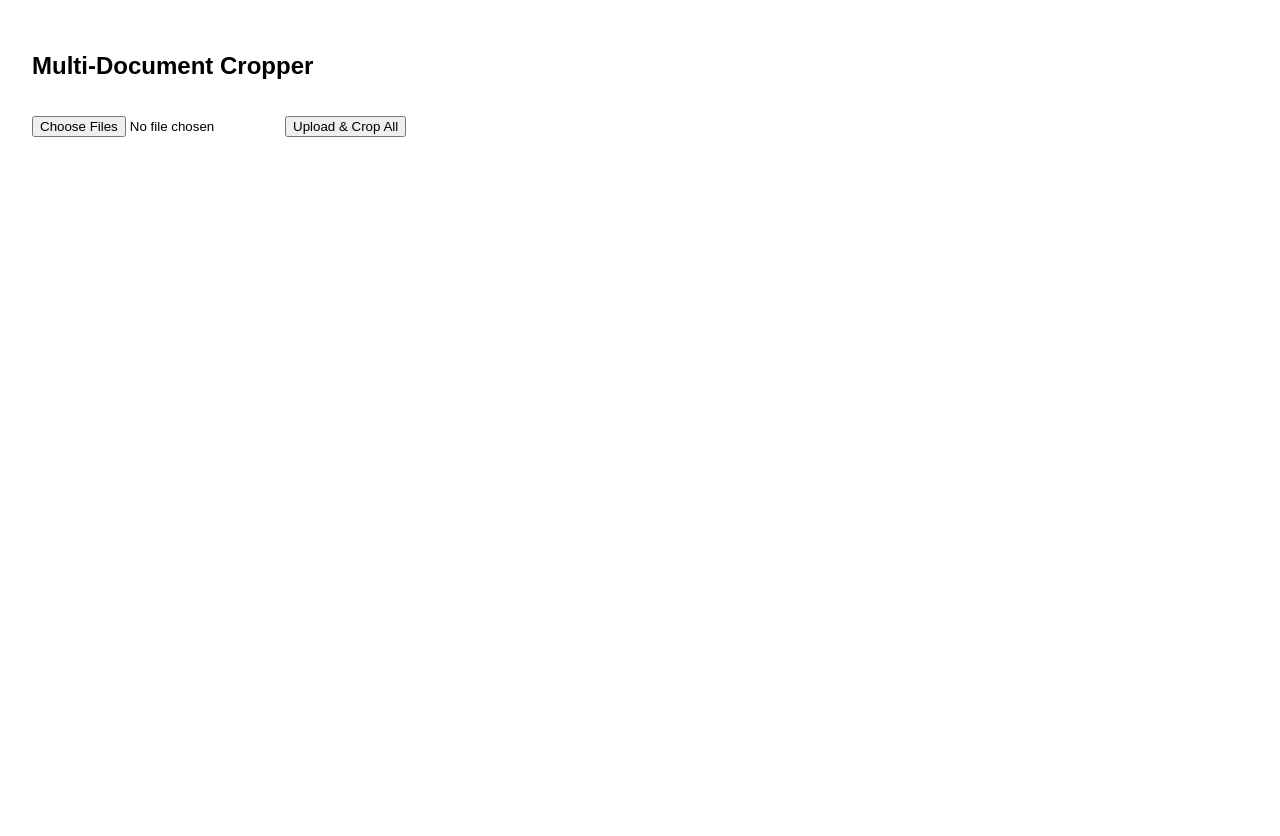
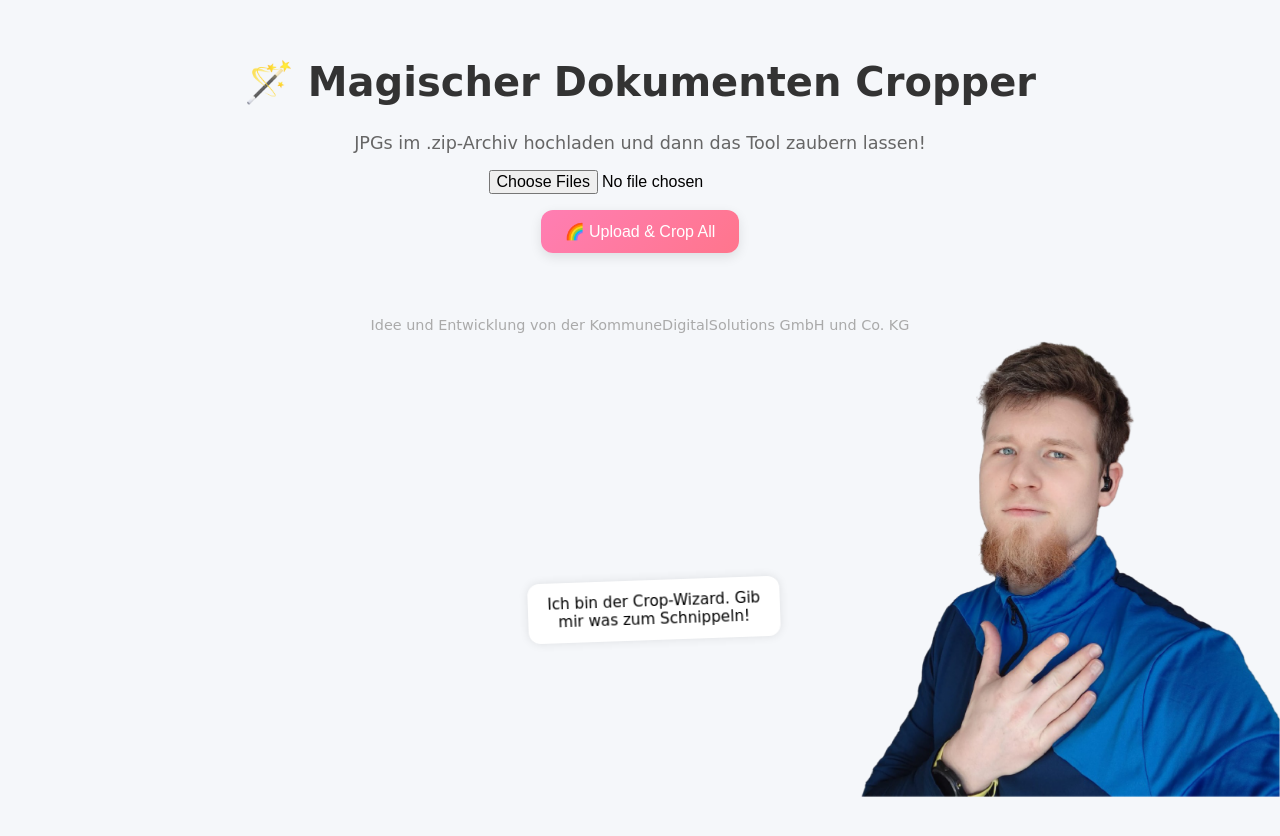
Before and after one commit to pvinnbru/auto_cropper, a React (Create React App) app in the folder frontend/: page / in a window 1280 px wide. Shown: the top 836 px of the page. Before the commit the page ends 800 px from the top, so only its background shows below. Built offline with nearby package versions, Linux system fonts and the light colour scheme.

Commit message:
funny frontend

```diff
--- a/frontend/src/App.js
+++ b/frontend/src/App.js
@@ -3,6 +3,7 @@ import axios from "axios";
 
 function App() {
   const [files, setFiles] = useState([]);
+  const [loading, setLoading] = useState(false);
 
   const handleFileChange = (e) => {
     setFiles(Array.from(e.target.files));
@@ -10,6 +11,7 @@ function App() {
 
   const handleUpload = async () => {
     if (!files.length) return;
+    setLoading(true);
 
     const formData = new FormData();
     files.forEach((file) => formData.append("files", file));
@@ -28,19 +30,128 @@ function App() {
       a.click();
       URL.revokeObjectURL(url);
     } catch (err) {
-      alert("Cropping failed. Make sure the images have dark backgrounds and light content.");
+      alert("🧨 Cropping failed! Did you feed me darkness and light properly?");
+    } finally {
+      setLoading(false);
     }
   };
 
   return (
-    <div style={{ padding: "2rem", fontFamily: "sans-serif" }}>
-      <h2>Multi-Document Cropper</h2>
-      <input type="file" accept=".jpg, .zip" multiple onChange={handleFileChange} />
-      <button onClick={handleUpload} style={{ marginTop: "1rem" }}>
-        Upload & Crop All
+    <div
+      style={{
+        padding: "2rem",
+        fontFamily: "Comic Sans MS, sans-serif",
+        textAlign: "center",
+        background: "#f5f7fa",
+        minHeight: "100vh",
+        position: "relative",
+        overflow: "hidden",
+      }}
+    >
+      <h1 style={{ fontSize: "2.5rem", color: "#333" }}>
+        🪄 Magischer Dokumenten Cropper
+      </h1>
+      <p style={{ fontSize: "1.1rem", color: "#666" }}>
+        JPGs im .zip-Archiv hochladen und dann das Tool zaubern lassen!
+      </p>
+
+      <input
+        type="file"
+        accept=".jpg, .zip"
+        multiple
+        onChange={handleFileChange}
+        style={{
+          margin: "1rem auto",
+          display: "block",
+          fontSize: "1rem",
+        }}
+      />
+
+      {files.length > 0 && (
+        <div style={{ marginBottom: "1rem" }}>
+          <p>📂 You’re uploading:</p>
+          <ul style={{ listStyle: "none", padding: 0 }}>
+            {files.map((file, i) => (
+              <li key={i}>🖼️ {file.name}</li>
+            ))}
+          </ul>
+        </div>
+      )}
+
+      <button
+        onClick={handleUpload}
+        disabled={loading}
+        style={{
+          background: "linear-gradient(135deg, #ff7eb3, #ff758c)",
+          color: "white",
+          border: "none",
+          padding: "0.75rem 1.5rem",
+          fontSize: "1rem",
+          borderRadius: "12px",
+          cursor: "pointer",
+          boxShadow: "0 4px 12px rgba(0,0,0,0.1)",
+          transition: "transform 0.2s ease-in-out",
+        }}
+        onMouseOver={(e) => (e.target.style.transform = "scale(1.05)")}
+        onMouseOut={(e) => (e.target.style.transform = "scale(1)")}
+      >
+        {loading ? "🌀 Dein Zauber wird vorbereitet..." : "🌈 Upload & Crop All"}
       </button>
+
+      {/* Floating friend character */}
+      <img
+        src="/wizard-friend.png"
+        alt="Crop Wizard"
+        style={{
+          position: "fixed",
+          bottom: 0,
+          right: 0,
+          width: "480px", // 3x bigger
+          animation: "float 3s ease-in-out infinite",
+          pointerEvents: "none",
+          zIndex: 1,
+        }}
+      />
+
+      {/* Funny speech bubble */}
+      <div
+        style={{
+          position: "fixed",
+          bottom: "160px",
+          right: "500px", // next to wizard
+          backgroundColor: "#fff",
+          padding: "0.75rem 1rem",
+          borderRadius: "12px",
+          boxShadow: "0 0 10px rgba(0,0,0,0.1)",
+          fontSize: "0.95rem",
+          maxWidth: "220px",
+          transform: "rotate(-2deg)",
+          zIndex: 2,
+        }}
+      >
+        {loading
+          ? "⚡ Hokus Pokus, ich schneid den Kram zusammen..."
+          : "Ich bin der Crop-Wizard. Gib mir was zum Schnippeln!"}
+      </div>
+
+
+      <footer style={{ marginTop: "4rem", fontSize: "0.9rem", color: "#aaa" }}>
+        Idee und Entwicklung von der KommuneDigitalSolutions GmbH und Co. KG
+      </footer>
+
+      {/* Floating animation keyframes */}
+      <style>
+        {`
+          @keyframes float {
+            0% { transform: translateY(0); }
+            50% { transform: translateY(-12px); }
+            100% { transform: translateY(0); }
+          }
+        `}
+      </style>
     </div>
   );
+
 }
 
 export default App;
```
Also changed, not shown: frontend/public/wizard-friend.png (added).
